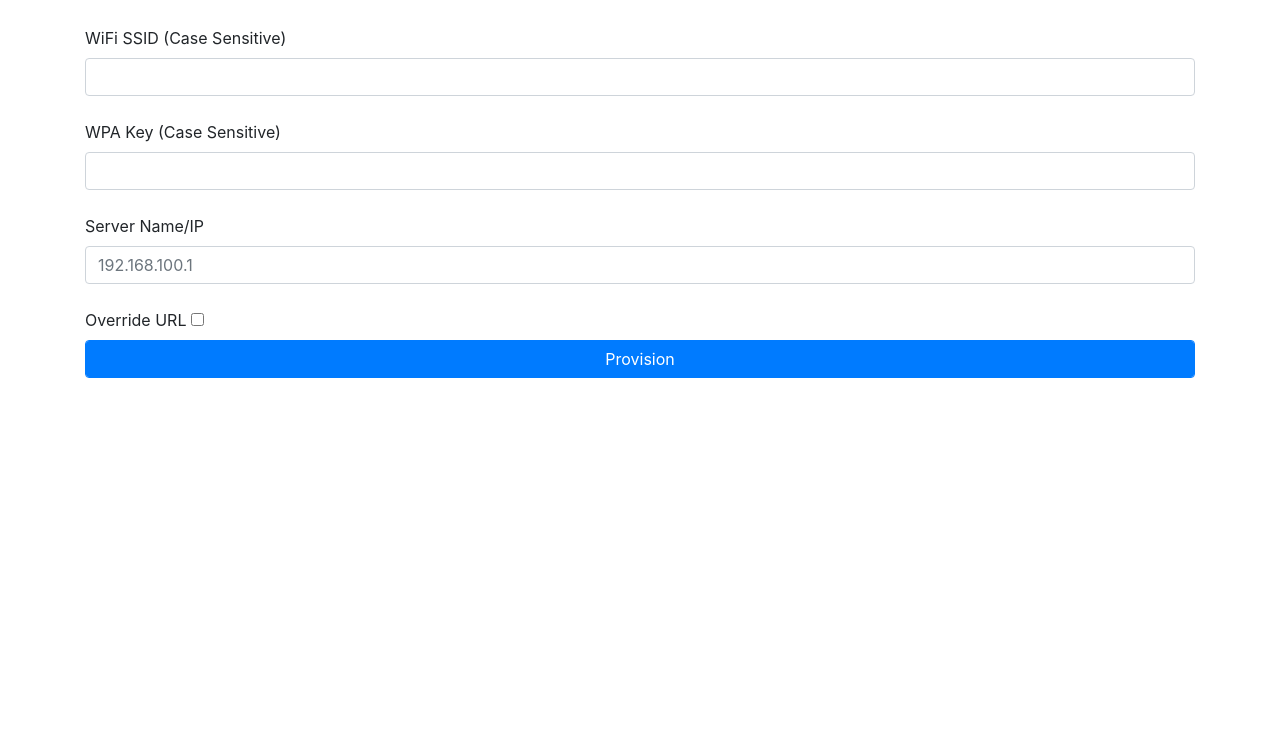
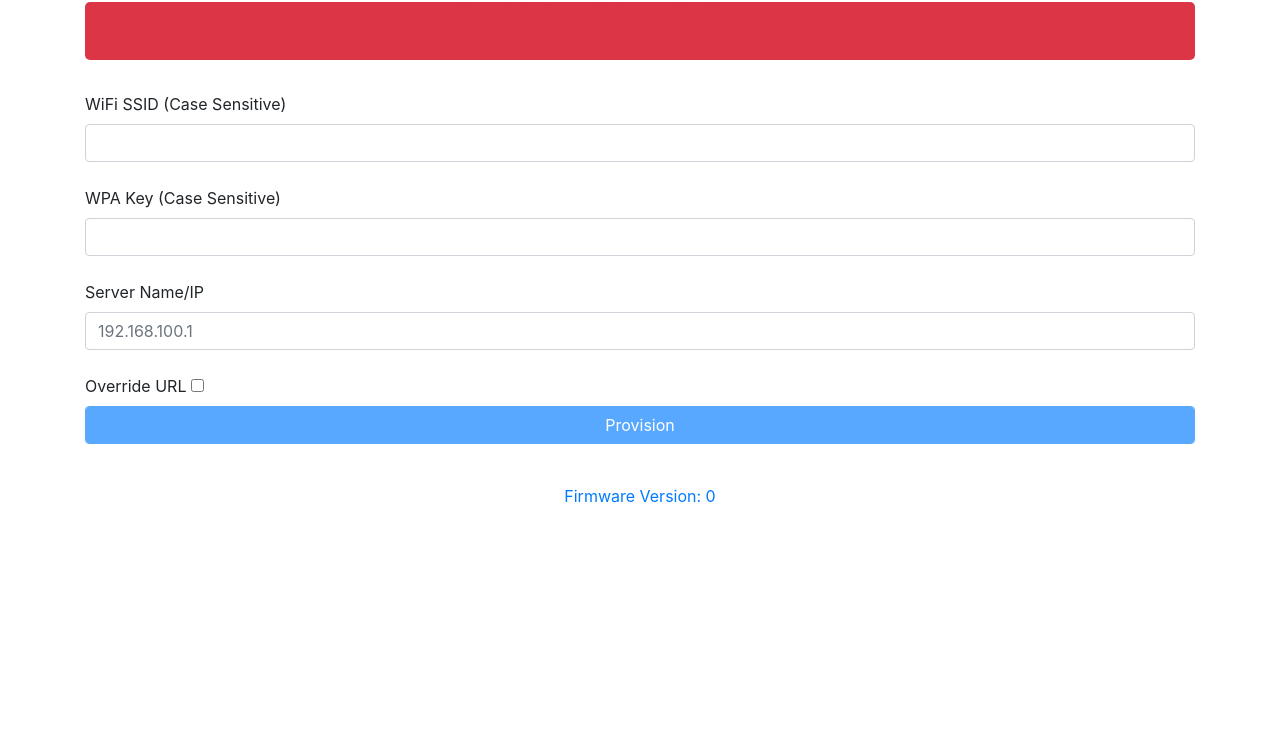
Before and after one commit to BrentIO/FireFly_Client, a plain HTML site: page data/index.html in a window 1280 px wide. Shown: the part 54-800 px from the top of the page. Drawn offline with nearby package versions, Linux system fonts and the light colour scheme; no server answers.

Commit message:
Added handling for missing deviceName and firmware

```diff
--- a/data/index.html
+++ b/data/index.html
@@ -12,7 +12,7 @@
 
             $(document).ready(function(){
 
-                //Get the bootstrap from the server
+                //Get the device name from the client
                 $.ajax({
 
                     type: 'GET',
@@ -21,18 +21,22 @@
                     success: function(data) {
 
                         deviceName = data['deviceName'];
-                        setDeviceName();
-
                     },
 
                     error: function(data){
-                        alert("Error: Unable to retrieve device name from switch.");
-                        console.log(data);
+                        document.getElementById("submitButton").disabled = true;
+                        document.getElementById("errorMessage").style.display = 'block';
+                        document.getElementById("errorMessage").innerHTML = "Unable to retrieve device name.<br>";
+                        deviceName = ""
+                    },
+
+                    complete: function(){
+                        setDeviceName();
                     }
 
                 });
 
-                //Get the bootstrap from the server
+                //Get the firmware from the client
                 $.ajax({
 
                     type: 'GET',
@@ -46,8 +50,14 @@
                     },
 
                     error: function(data){
-                        alert("Error: Unable to retrieve firmware version from switch.");
-                        console.log(data);
+                        document.getElementById("submitButton").disabled = true;
+                        document.getElementById("errorMessage").style.display = 'block';
+                        document.getElementById("errorMessage").innerHTML = document.getElementById("errorMessage").innerHTML + "Unable to retrieve firmware version.<br>";
+                        firmwareVersion = "0"
+                    },
+
+                    complete: function(){
+                        setFirmwareVersion();
                     }
 
                 });
@@ -77,9 +87,12 @@
                 value = value.replace("http://", "");
                 value = value.replace("/", "");
                 baseURL = baseURL.replace("$SERVERNAME$", value);
-                baseURL = baseURL.replace("$DEVICENAME$", deviceName);
 
-                document.getElementById("bootstrapURL").value = baseURL
+                if(deviceName != ""){
+                    baseURL = baseURL.replace("$DEVICENAME$", deviceName);
+                }
+
+                document.getElementById("bootstrapURL").value = baseURL;
             }
 
 
@@ -102,15 +115,16 @@
     <body>
         <div class="container">
             <h1 class="text-center">FireFly Switch</h1>
-            <h3 class="text-center"><div id="deviceName"></div></h3>
+            <h4 class="text-center"><div id="deviceName"></div>
+            <div id="errorMessage" class="bg-danger text-center text-danger" style="display:none;border-radius: 5px;"></div></h4>
             <br>
         <div class="form-group">
-            <form name="frmMain" action="/bootstrap" method="POST">
+            <form name="frmMain" action="./bootstrap" method="post">
                 <label for="ssid">WiFi SSID (Case Sensitive)</label>
-                <input id="ssid" type="text" class="form-control">
+                <input id="ssid" type="text" class="form-control" name="ssid">
                 <br>
                 <label for="wpaKey">WPA Key (Case Sensitive)</label>
-                <input id="wpaKey" type="text" class="form-control">
+                <input id="wpaKey" type="text" class="form-control" name="wpaKey">
                 <br>
                 <label for="serverName">Server Name/IP</label>
                 <input id="serverName" placeholder="192.168.100.1" type="text" class="form-control" onchange="setServerName(this.value)">
```
